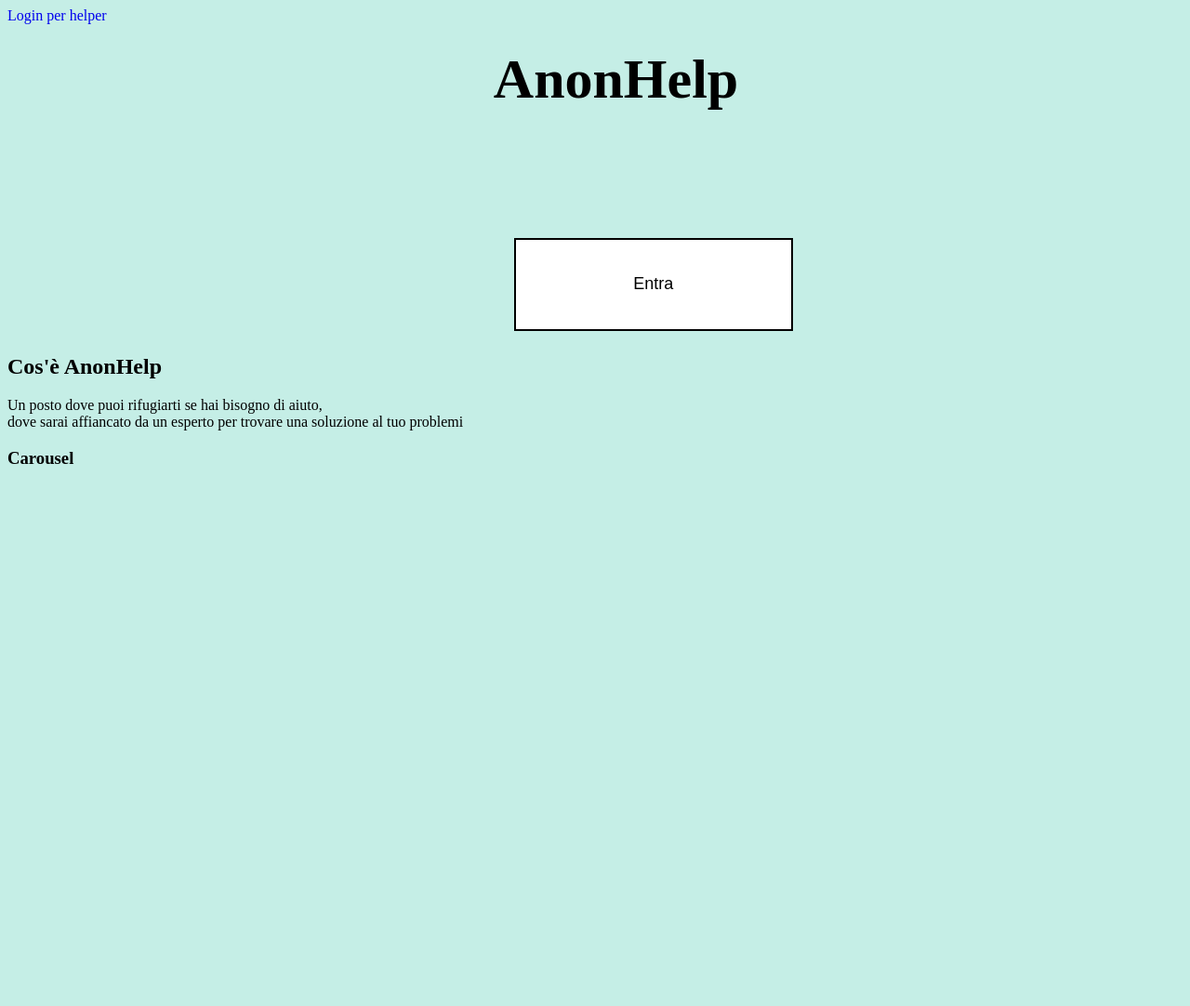
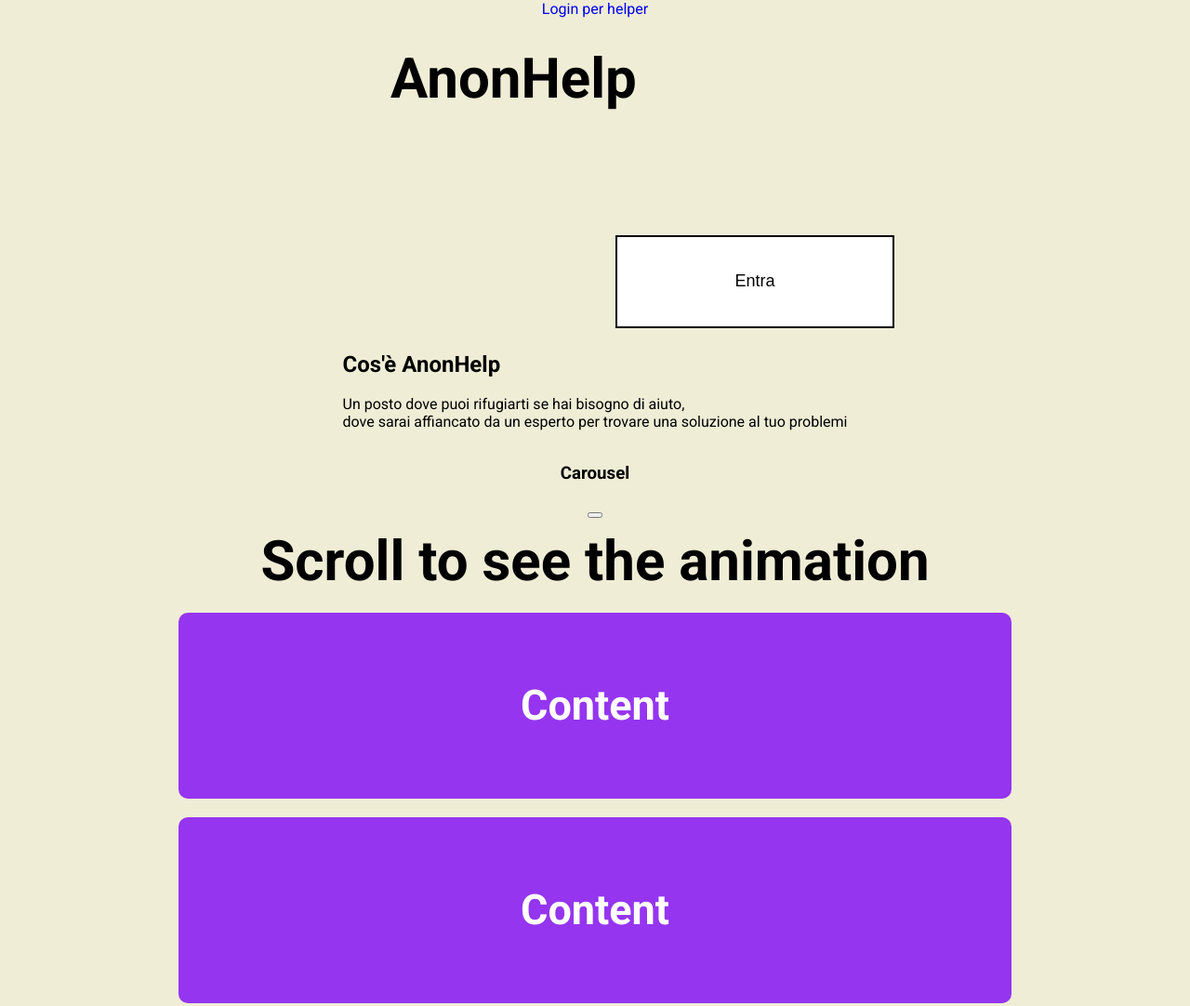
Before and after one commit to Rayan5623/AnonHelp, a plain HTML site: page index.html in a window 1280 px wide. Shown: the top 1082 px of the page at 93% size. Before the commit the page ends 800 px from the top, so only its background shows below. Drawn offline with Linux system fonts and the light colour scheme.

Commit message:
edit win

```diff
--- a/index.html
+++ b/index.html
@@ -10,6 +10,7 @@
     <main><title> AnonHelp </title></main>
     <link rel="stylesheet" href="./index.css" />
     <link rel="icon" href="./icon.png" type="image/icon"/>
+    <link rel="stylesheet" href="scrollAn.css"/>
 </head>
 
 
@@ -39,6 +40,19 @@ dove sarai affiancato da un esperto per trovare una soluzione al tuo problemi </
 <section>
 <h3>Carousel</h3>
 </section>
+
+<section>
+<a href="#">
+<button class="button-to site"></button>
+</a>
+</section>
+<h1>Scroll to see the animation</h1>
+<div class="box"><h2>Content</h2></div>
+<div class="box"><h2>Content</h2></div>
+<div class="box"><h2>Content</h2></div>
+<div class="box"><h2>Content</h2></div>
+<div class="box"><h2>Content</h2></div>
+<script src="/js/scrollAn.js"></script>
 </body>
 
 </html>
--- /dev/null
+++ b/js/scrollAn.js
@@ -0,0 +1,13 @@
+const boxes = document.querySelectorAll(".box");
+
+const checkBoxes = () => {
+    const triggerBottom = (window.innerHeight/5) *4;
+    boxes.forEach((box)=>{
+        const boxTop = box.getBoundingClientRect().top;
+        if(boxTop<triggerBottom) box.classList.add("show");
+        else box.classList.remove("show");
+    });
+};
+
+window.addEventListener("scroll",checkBoxes);
+checkBoxes();
--- /dev/null
+++ b/scrollAn.css
@@ -0,0 +1,47 @@
+@import url("https://fonts.googleapis.com/css?family=Roboto:wght@400;700&display=swap");
+
+*{
+    box-sizing: border-box;
+}
+
+body{
+    background-color: #efedd6;
+    font-family: "Roboto", sans-serif;
+    display: flex;
+    flex-direction: column;
+    align-items: center;
+    justify-content: center;
+    margin: 0;
+    overflow-x: hidden;
+}
+
+h1{
+    margin: 10px;
+}
+
+.box{
+    background-color: #9535f0;
+    color:#fff;
+    display: flex;
+    align-items: center;
+    justify-content: center;
+    width: 70%;
+    height: 200px;
+    margin: 10px;
+    border-radius: 10px;
+    box-shadow: 0px, 3px, 12px #9535f0;
+    transform: translateX(400%);
+    transition: transform 0.8s ease;
+}
+
+.box:nth-of-type(even){
+    transform: translateX(-400%);
+}
+
+.box.show{
+    transform: translateX(0);
+}
+
+.box h2{
+    font-size: 45px;
+}
```
